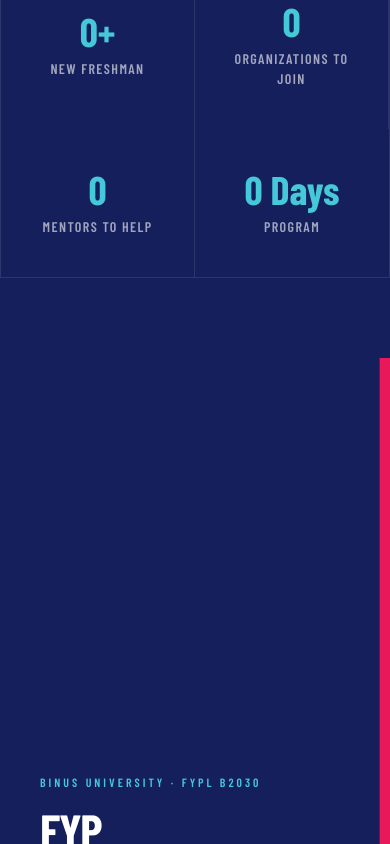
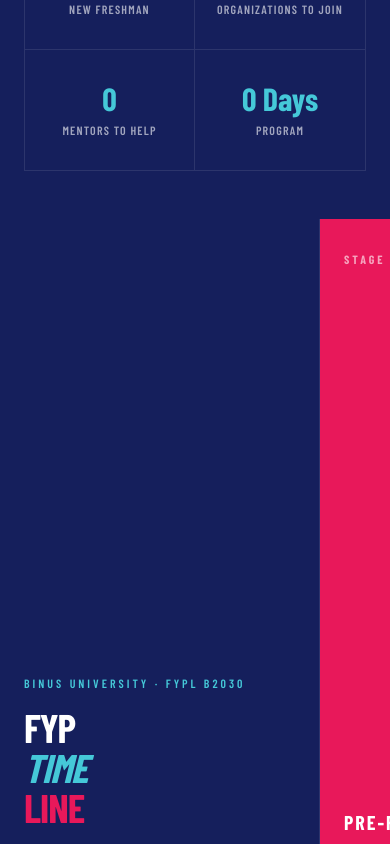
Before and after one commit to MoriMomo/FYPL, a Next.js app: page / in a window 390 px wide. Shown: the part 1960-2804 px from the top of the page. Built offline with nearby package versions, Linux system fonts and the light colour scheme; a web font is replaced by a local one.

Commit message:
Enhance mobile and tablet responsiveness across all sections

```diff
--- a/src/components/sections/StatsSection.tsx
+++ b/src/components/sections/StatsSection.tsx
@@ -51,19 +51,26 @@ export default function StatsSection() {
   );
 
   return (
-    <section ref={containerRef} className="bg-navy-dark py-20" aria-label="Statistics">
-      <div className="grid grid-cols-2 md:grid-cols-4 divide-x divide-white/10 border border-white/10 max-w-[1200px] mx-auto">
-        {STATS.map((stat) => (
-          <div key={stat.id} className="flex flex-col items-center justify-center py-10 px-6 text-center gap-2">
+    <section ref={containerRef} className="bg-navy-dark py-12 md:py-20 px-6" aria-label="Statistics">
+      <div className="grid grid-cols-2 md:grid-cols-4 border border-white/10 max-w-[1200px] mx-auto">
+        {STATS.map((stat, idx) => (
+          <div
+            key={stat.id}
+            className={`flex flex-col items-center justify-center py-8 md:py-10 px-4 md:px-6 text-center gap-2 border-white/10 ${
+              idx % 2 === 0 ? "border-r" : ""
+            } ${idx < 2 ? "border-b md:border-b-0" : ""} ${
+              idx === 1 ? "md:border-r" : ""
+            } ${idx === 2 ? "md:border-r" : ""}`}
+          >
             <span
               className="stat-value font-display font-black text-cyan leading-none"
               data-target={stat.target}
               data-suffix={stat.suffix}
-              style={{ fontSize: "clamp(2.5rem, 4vw, 4rem)" }}
+              style={{ fontSize: "clamp(2rem, 5vw, 4rem)" }}
             >
               0{stat.suffix}
             </span>
-            <span className="font-display font-semibold uppercase tracking-widest text-white/60 text-sm">
+            <span className="font-display font-semibold uppercase tracking-widest text-white/60 text-xs sm:text-sm">
               {stat.label}
             </span>
           </div>
--- a/src/components/sections/TeamSection.tsx
+++ b/src/components/sections/TeamSection.tsx
@@ -190,7 +190,7 @@ export default function TeamSection() {
       </div>
 
       {/* 3-column photo grid */}
-      <div className="team-grid max-w-[1200px] mx-auto px-6 md:px-10 grid grid-cols-2 md:grid-cols-3 gap-4">
+      <div className="team-grid max-w-[1200px] mx-auto px-6 md:px-10 grid grid-cols-1 sm:grid-cols-2 md:grid-cols-3 gap-4">
         {TEAM_MEMBERS.map((member) => (
           <button
             key={member.id}
@@ -205,7 +205,7 @@ export default function TeamSection() {
               alt={member.name}
               fill
               className="object-cover object-center group-hover:scale-105 transition-transform duration-500 ease-out pointer-events-none"
-              sizes="(max-width: 768px) 50vw, 33vw"
+              sizes="(max-width: 640px) 100vw, (max-width: 768px) 50vw, 33vw"
               draggable={false}
             />
             {/* Hover affordance hint */}
@@ -222,14 +222,14 @@ export default function TeamSection() {
       {activeMember && (
         <div
           ref={overlayRef}
-          className="fixed inset-0 z-[999] flex items-center justify-center bg-black/70 backdrop-blur-sm px-6"
+          className="fixed inset-0 z-[999] flex items-center justify-center bg-black/70 backdrop-blur-sm p-4 sm:p-6"
           onClick={(e) => {
             if (e.target === e.currentTarget) closeOverlay();
           }}
         >
           <div
             ref={cardRef}
-            className="relative w-full max-w-[720px] bg-navy-dark overflow-hidden flex flex-col md:flex-row"
+            className="relative w-full max-w-[720px] max-h-[90vh] overflow-y-auto bg-navy-dark border border-white/10 flex flex-col md:flex-row"
           >
             {/* Close button */}
             <button
--- a/src/components/sections/TimelineSection.tsx
+++ b/src/components/sections/TimelineSection.tsx
@@ -105,15 +105,14 @@ export default function TimelineSection() {
       <div
         ref={trackRef}
         className="flex will-change-transform"
-        style={{ width: `${TIMELINE_ITEMS.length * 480}px` }}
       >
         {/* Header card — always visible as the anchor */}
-        <div className="flex-shrink-0 w-[380px] h-[calc(100vh-72px)] bg-navy-dark flex flex-col justify-end px-10 py-12 border-r border-white/10">
+        <div className="flex-shrink-0 w-[85vw] max-w-[320px] sm:w-[380px] h-[calc(100vh-72px)] bg-navy-dark flex flex-col justify-end px-6 sm:px-10 py-8 sm:py-12 border-r border-white/10">
           <p className="font-display text-xs font-semibold uppercase tracking-[0.25em] text-cyan mb-4">
             BINUS University · FYPL B2030
           </p>
           <h2 className="font-display font-black uppercase leading-none text-white tracking-tight mb-4"
-            style={{ fontSize: "clamp(3rem, 5vw, 5rem)" }}
+            style={{ fontSize: "clamp(2.5rem, 5vw, 5rem)" }}
           >
             FYP<br />
             <span className="text-cyan italic">TIME</span><br />
@@ -135,7 +134,7 @@ export default function TimelineSection() {
         {TIMELINE_ITEMS.map((item, index) => (
           <article
             key={item.id}
-            className={`${item.color} flex-shrink-0 w-[480px] h-[calc(100vh-72px)] flex flex-col justify-between px-10 py-12 border-r border-white/10 relative overflow-hidden`}
+            className={`${item.color} flex-shrink-0 w-[85vw] max-w-[420px] sm:w-[480px] h-[calc(100vh-72px)] flex flex-col justify-between px-6 sm:px-10 py-8 sm:py-12 border-r border-white/10 relative overflow-hidden`}
           >
             {/* Stage index indicator top-right */}
             <div className="flex justify-between items-start">
```
